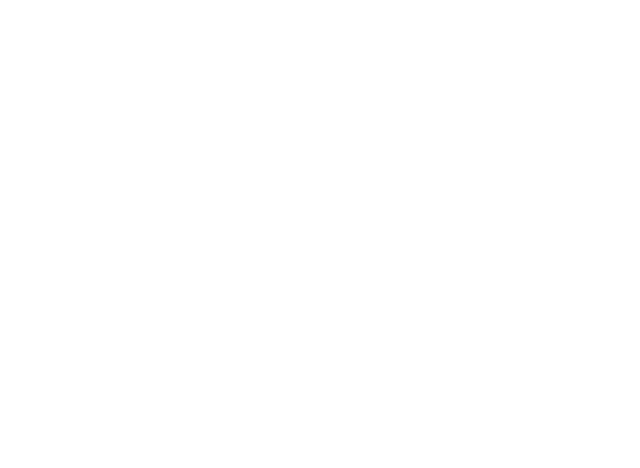
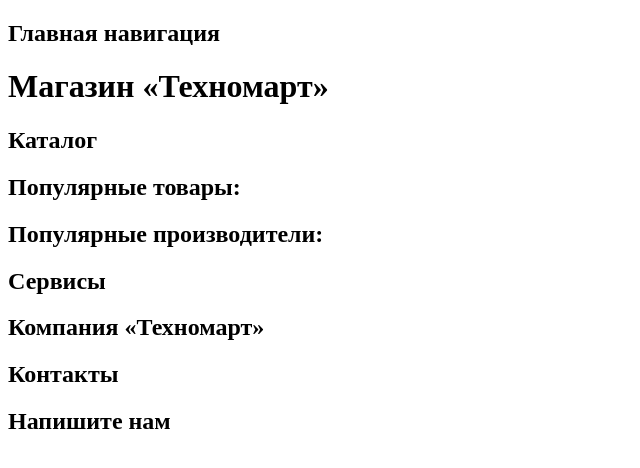
Before and after one commit to Paciupa/25499-technomart-29, a plain HTML site: page index.html in a window 1280 px wide. Shown: the whole page, without its empty margins (0-640 px from the left). Drawn offline with Linux system fonts and the light colour scheme.

Commit message:
feature(index): Разметить основные заголовки главной страницы
Задание [2. Разметка главной страницы](https://up.htmlacademy.ru/htmlcss/29/tasks/2)

```diff
--- a/index.html
+++ b/index.html
@@ -6,20 +6,40 @@
     </head>
     <body>
         <header>
-            <nav></nav>
-            <div></div>
+            <nav>
+                <h2>Главная навигация</h2><!-- Нужен ли заголовок? -->
+            </nav>
+            <div>
+            </div>
         </header>
         <main>
-            <section></section>
-            <section></section>
-            <section></section>
-            <section></section>
-            <section></section>
-            <section></section>
+            <h1>Магазин «Техномарт»</h1>
+            <section>
+                <h2>Каталог</h2>
+            </section>
+            <section>
+                <h2>Популярные товары:</h2>
+            </section>
+            <section>
+                <h2>Популярные производители:</h2>
+            </section>
+            <section>
+                <h2>Сервисы</h2>
+            </section>
+            <section>
+                <h2>Компания «Техномарт»</h2>
+            </section>
+            <section>
+                <h2>Контакты</h2>
+            </section>
         </main>
         <footer>
         </footer>
-        <article></article><!-- ? -->
-        <div></div><!-- ? -->
+        <article><!-- article, section или div? -->
+            <h2>Напишите нам</h2><!-- Обратная связь -->
+        </article>
+        <div><!-- div, section ... или article? -->
+            <!-- Заголовок? -->
+        </div>
     </body>
 </html>
```
